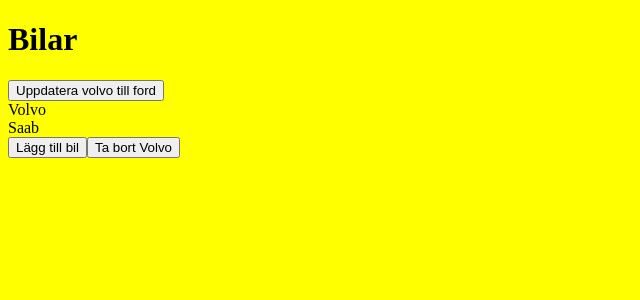
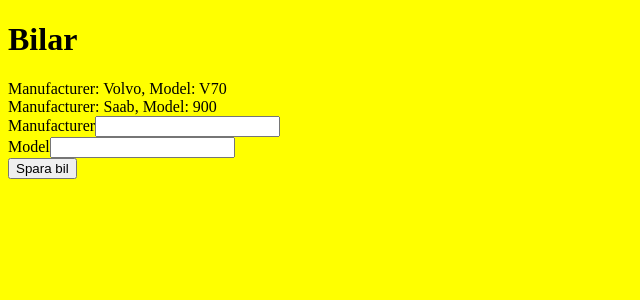
Before and after one commit to jonatanhallenberg/vite-demo-231218, a React (Vite) app: page /useStateExample in a window 1280 px wide. Shown: the top 300 px of the page, without its empty margins (0-640 px from the left). Built offline with nearby package versions, Linux system fonts and the light colour scheme.

Commit message:
new assignmnet

```diff
--- a/src/components/Cars.tsx
+++ b/src/components/Cars.tsx
@@ -35,18 +35,48 @@
     const removeCarById = (id) => {
 
         //1. Använd .filter för att filtrera bort bilen med id som kommer in i funkitionen
+        const updatedCars = cars.filter(car => car.id !== id);
+
         //2. Anropa setCars med den nya filtrerade listan
+        setCars(updatedCars);
 
+    }
+
+    const [manufacturer, setManufacturer] = useState("");
+
+    //Uppgift:
+    // 1. Skapa en state-variabel för model
+    // 2. När textrutan för model ändras -> spara ner nya värdet med setModel
+    // 3. Uppdatera onSubmitForm så att värdet från statet används istället för hårdkodat "Modell"
+    // 4. Töm alla textboxar när man postat
+
+    const onSubmitForm = (event) => {
+        event.preventDefault();
+        addCar(3, manufacturer, "Modell");
     }
 
     return <>
         <h1>Bilar</h1>
-        <button onClick={() => updateManufacturerById(1, "Ford", "Focus")}>Uppdatera volvo till ford</button>
         {
-            cars.map(car => <div>{car.manufacturer}</div>)
+            cars.map(car => <div key={car.id}>Manufacturer: {car.manufacturer}, Model: {car.model}</div>)
         }
-        <button onClick={() => addCar(3, "VW", "Beetle")}>Lägg till bil</button>
-        <button onClick={() => removeCarById(1)}>Ta bort Volvo</button>
+        {/* <button onClick={() => updateManufacturerById(1, "Ford", "Focus")}>Uppdatera volvo till ford</button> */}
+
+        {/* <button onClick={() => addCar(3, "VW", "Beetle")}>Lägg till bil</button> */}
+        {/* <button onClick={() => removeCarById(1)}>Ta bort Volvo</button> */}
+
+        <form onSubmit={onSubmitForm}>
+            <div>
+                <label>Manufacturer</label>
+                <input value={manufacturer} onChange={(event) => setManufacturer(event.target.value)} type="text"></input>
+                {manufacturer}
+            </div>
+            <div>
+                <label>Model</label>
+                <input type="text"></input>
+            </div>
+            <button type="submit">Spara bil</button>
+        </form>
     </>
 
 }
```
